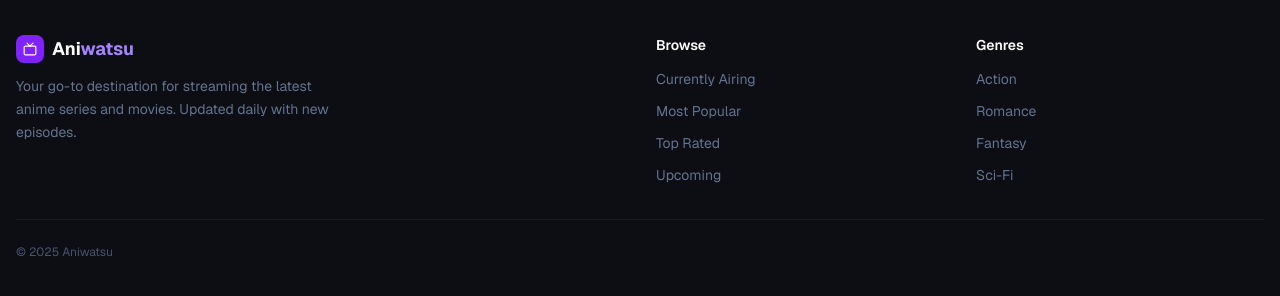
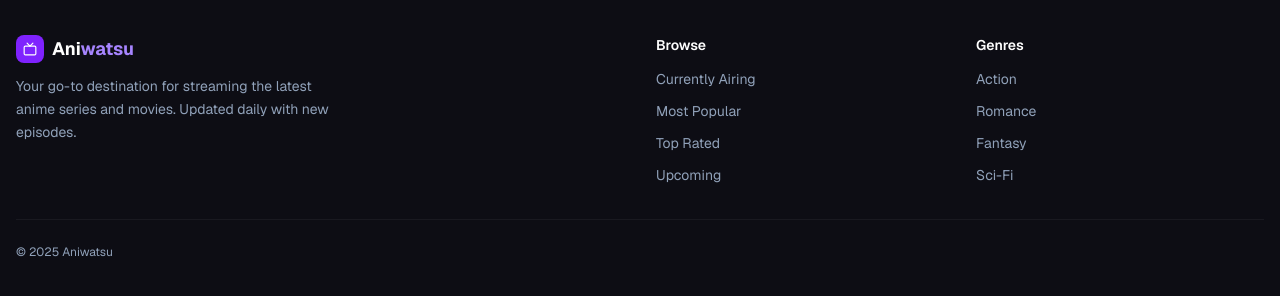
Before and after one commit to hyperboink/aniwatsu, a Next.js app: page / in a window 1280 px wide. Shown: the part 500-796 px from the top of the page. Built offline with nearby package versions, Linux system fonts and the light colour scheme; no server answers.

Commit message:
add accessibility

```diff
--- a/src/components/layout/Footer.tsx
+++ b/src/components/layout/Footer.tsx
@@ -16,7 +16,7 @@ export default function Footer() {
                 Ani<span className="text-violet-400">watsu</span>
               </span>
             </Link>
-            <p className="text-slate-500 text-sm max-w-xs leading-relaxed">
+            <p className="text-slate-400 text-sm max-w-xs leading-relaxed">
               Your go-to destination for streaming the latest anime series and movies. Updated daily with new episodes.
             </p>
           </div>
@@ -32,7 +32,7 @@ export default function Footer() {
                 { label: "Upcoming", href: "/browse?filter=upcoming" },
               ].map((l) => (
                 <li key={l.href}>
-                  <Link href={l.href} className="text-sm text-slate-500 hover:text-violet-400 transition-colors">
+                  <Link href={l.href} className="text-sm text-slate-400 hover:text-violet-400 transition-colors">
                     {l.label}
                   </Link>
                 </li>
@@ -51,7 +51,7 @@ export default function Footer() {
                 { label: "Sci-Fi", href: "/browse?genre=24" },
               ].map((l) => (
                 <li key={l.href}>
-                  <Link href={l.href} className="text-sm text-slate-500 hover:text-violet-400 transition-colors">
+                  <Link href={l.href} className="text-sm text-slate-400 hover:text-violet-400 transition-colors">
                     {l.label}
                   </Link>
                 </li>
@@ -61,7 +61,7 @@ export default function Footer() {
         </div>
 
         <div className="border-t border-white/5 pt-6 flex flex-col sm:flex-row items-center justify-between gap-4">
-          <p className="text-xs text-slate-600">
+          <p className="text-xs text-slate-400">
             © 2025 Aniwatsu
           </p>
         </div>
```
